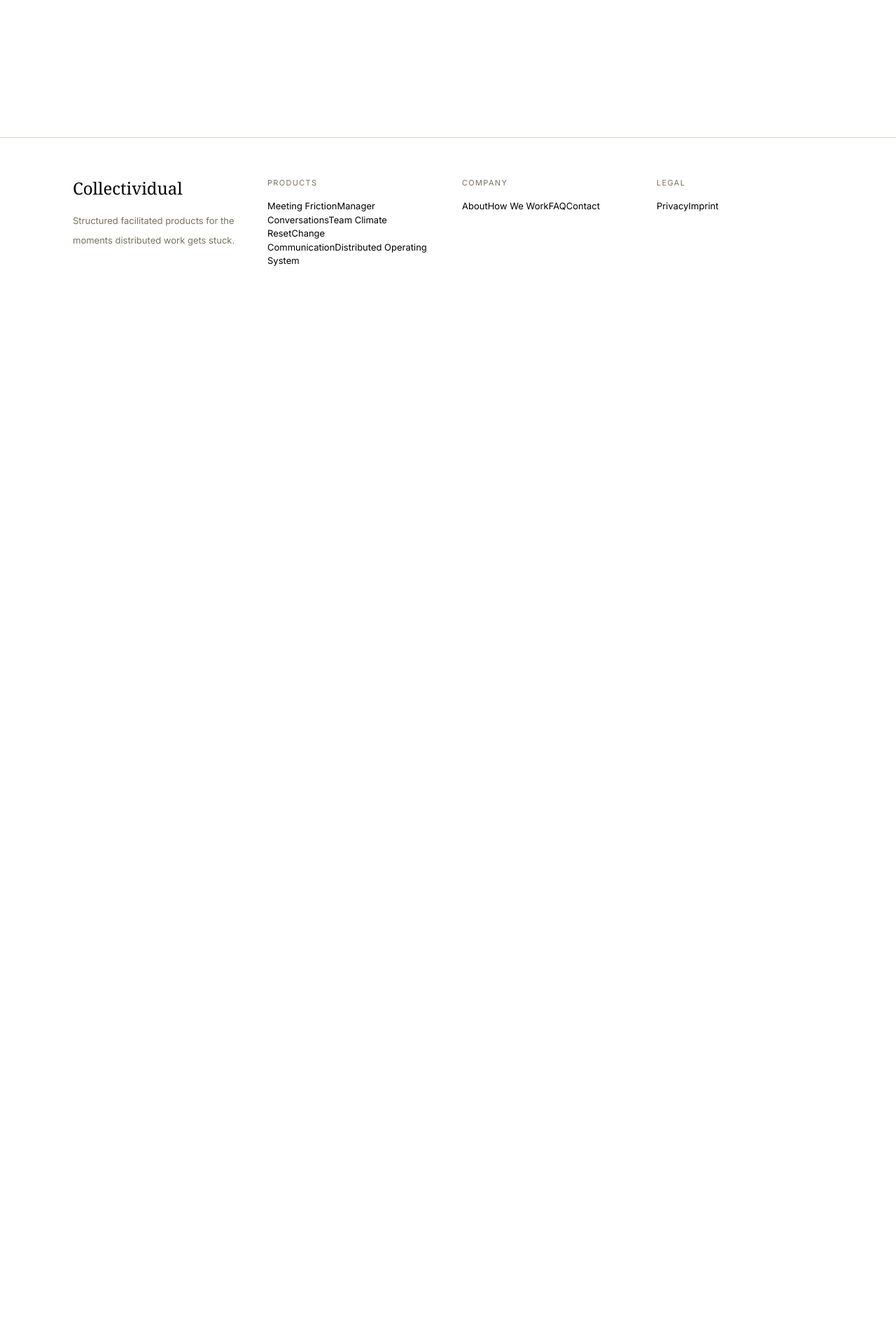
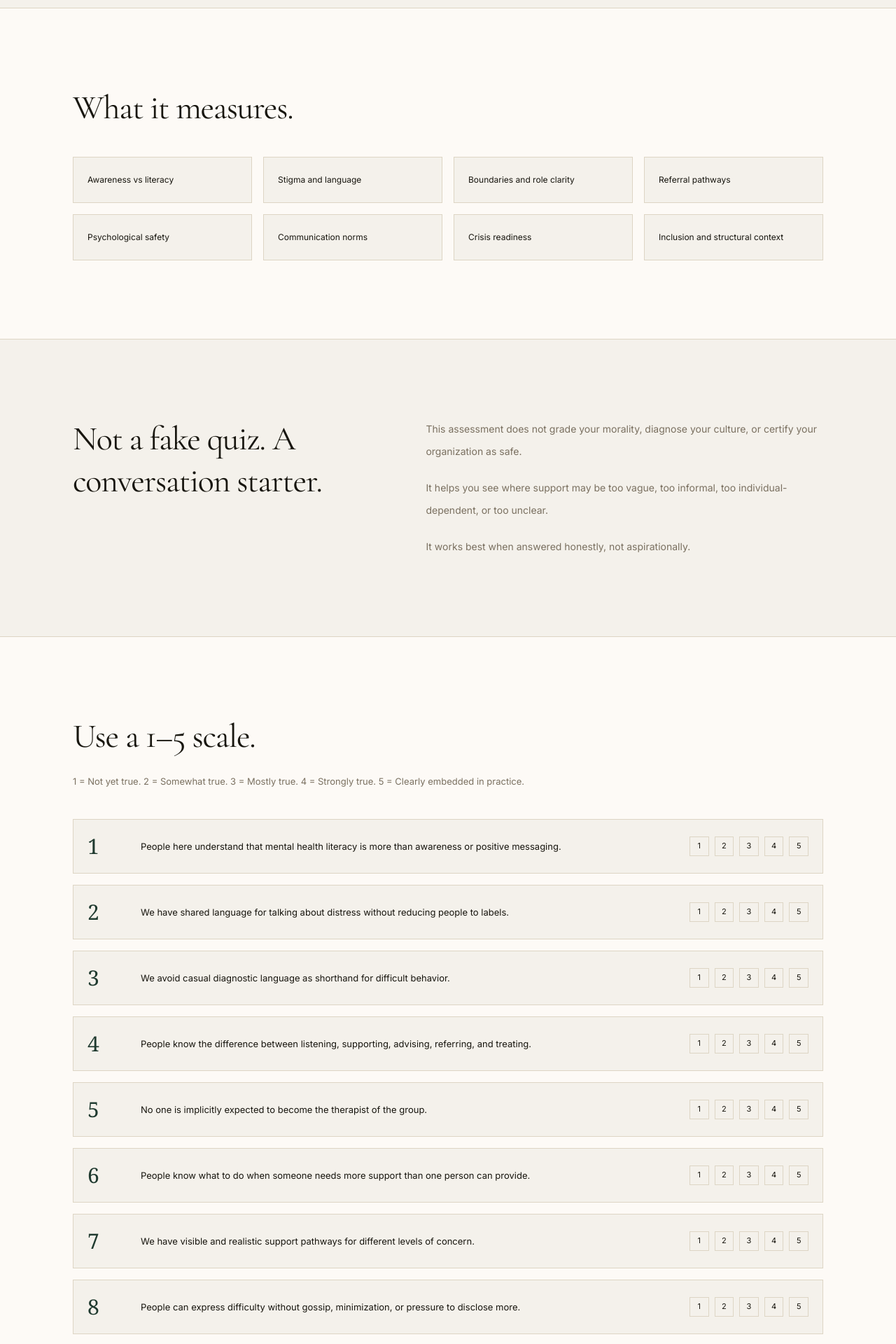
Before and after one commit to selaleakirmak-cmyk/collectividual-site, a Next.js app: page /assessment/mental-health-literacy in a window 1280 px wide. Before the commit this address had no page. Shown: the part 680-2600 px from the top of the page at 70% size. Before the commit the page ends 1119 px from the top, so only its background shows below. Built offline with nearby package versions, Linux system fonts and the light colour scheme.

Commit message:
Add mental health literacy assessment page to main

```diff
--- /dev/null
+++ b/app/assessment/mental-health-literacy/page.tsx
@@ -0,0 +1,97 @@
+import Link from "next/link";
+import Container from "@/components/site/Container";
+
+const domains = [
+  "Awareness vs literacy",
+  "Stigma and language",
+  "Boundaries and role clarity",
+  "Referral pathways",
+  "Psychological safety",
+  "Communication norms",
+  "Crisis readiness",
+  "Inclusion and structural context",
+];
+
+const prompts = [
+  "People here understand that mental health literacy is more than awareness or positive messaging.",
+  "We have shared language for talking about distress without reducing people to labels.",
+  "We avoid casual diagnostic language as shorthand for difficult behavior.",
+  "People know the difference between listening, supporting, advising, referring, and treating.",
+  "No one is implicitly expected to become the therapist of the group.",
+  "People know what to do when someone needs more support than one person can provide.",
+  "We have visible and realistic support pathways for different levels of concern.",
+  "People can express difficulty without gossip, minimization, or pressure to disclose more.",
+  "We do not confuse psychological safety with unlimited emotional availability.",
+  "People are encouraged to validate before giving advice.",
+  "We have norms for responding to worrying messages, emotional disclosures, absences, or conflict.",
+  "We understand that distress is shaped by social, economic, cultural, institutional, and relational conditions.",
+];
+
+export const metadata = {
+  title: "Assess Mental Health Literacy | Collectividual",
+  description: "A reflective assessment for organizations and communities to explore language, boundaries, communication norms, and support pathways.",
+};
+
+export default function AssessmentPage() {
+  return (
+    <>
+      <section className="border-b border-[var(--border)] py-24 md:py-32">
+        <Container>
+          <p className="mb-5 text-[10px] uppercase tracking-[0.14em] text-[var(--muted)]">Reflective assessment</p>
+          <h1 className="max-w-5xl text-5xl leading-tight md:text-7xl">Assess the Mental Health Literacy of Your Organization</h1>
+          <p className="mt-6 max-w-3xl text-[14px] leading-8 text-[var(--muted)]">A structured mirror for teams, institutions, and communities that want to understand whether they have the language, boundaries, and support pathways needed when distress appears.</p>
+          <div className="mt-8"><a href="#questions" className="border border-[var(--accent)] bg-[var(--accent)] px-5 py-3 text-[12px] tracking-[0.04em] text-white">Start assessment</a></div>
+        </Container>
+      </section>
+
+      <section className="border-b border-[var(--border)] bg-[var(--surface)] py-20 md:py-28">
+        <Container>
+          <h2 className="mb-10 max-w-4xl text-4xl leading-tight md:text-5xl">What it measures.</h2>
+          <div className="grid gap-4 md:grid-cols-4">
+            {domains.map((domain) => <div key={domain} className="border border-[var(--border)] bg-[var(--bg)] p-5 text-[12px] leading-6 text-[var(--text)]">{domain}</div>)}
+          </div>
+        </Container>
+      </section>
+
+      <section className="border-b border-[var(--border)] py-20 md:py-28">
+        <Container className="grid gap-10 md:grid-cols-[0.9fr_1.1fr]">
+          <h2 className="text-4xl leading-tight md:text-5xl">Not a fake quiz. A conversation starter.</h2>
+          <div className="space-y-5 text-[14px] leading-8 text-[var(--muted)]">
+            <p>This assessment does not grade your morality, diagnose your culture, or certify your organization as safe.</p>
+            <p>It helps you see where support may be too vague, too informal, too individual-dependent, or too unclear.</p>
+            <p>It works best when answered honestly, not aspirationally.</p>
+          </div>
+        </Container>
+      </section>
+
+      <section id="questions" className="border-b border-[var(--border)] bg-[var(--surface)] py-20 md:py-28">
+        <Container>
+          <h2 className="max-w-4xl text-4xl leading-tight md:text-5xl">Use a 1–5 scale.</h2>
+          <p className="mt-5 max-w-2xl text-[13px] leading-7 text-[var(--muted)]">1 = Not yet true. 2 = Somewhat true. 3 = Mostly true. 4 = Strongly true. 5 = Clearly embedded in practice.</p>
+          <div className="mt-10 space-y-4">
+            {prompts.map((prompt, index) => (
+              <div key={prompt} className="grid gap-4 border border-[var(--border)] bg-[var(--bg)] p-5 md:grid-cols-[60px_1fr_170px] md:items-center">
+                <p className="font-serif text-3xl text-[var(--accent)]">{index + 1}</p>
+                <p className="text-[13px] leading-7 text-[var(--text)]">{prompt}</p>
+                <div className="flex gap-2">{[1,2,3,4,5].map((score) => <span key={score} className="flex h-7 w-7 items-center justify-center border border-[var(--border)] text-[11px]">{score}</span>)}</div>
+              </div>
+            ))}
+          </div>
+        </Container>
+      </section>
+
+      <section className="py-20 md:py-28">
+        <Container>
+          <div className="border border-[var(--border)] p-8 md:p-12">
+            <h2 className="max-w-3xl text-4xl leading-tight md:text-5xl">Turn the result into a next step.</h2>
+            <p className="mt-5 max-w-2xl text-[13px] leading-7 text-[var(--muted)]">The useful question is not only whether your organization cares. It is whether care has language, boundaries, and pathways.</p>
+            <div className="mt-8 flex flex-wrap gap-4">
+              <Link href="/book/free-consultation" className="border border-[var(--accent)] bg-[var(--accent)] px-5 py-3 text-[12px] tracking-[0.04em] text-white">Book a consultation</Link>
+              <Link href="/seminars/mental-health-literacy" className="border border-[var(--border)] px-5 py-3 text-[12px] tracking-[0.04em] text-[var(--text)]">View the seminar</Link>
+            </div>
+          </div>
+        </Container>
+      </section>
+    </>
+  );
+}
```
